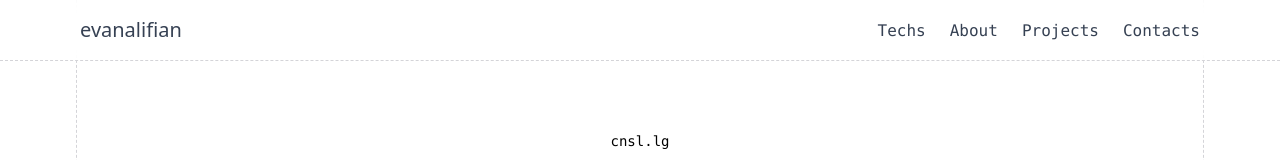
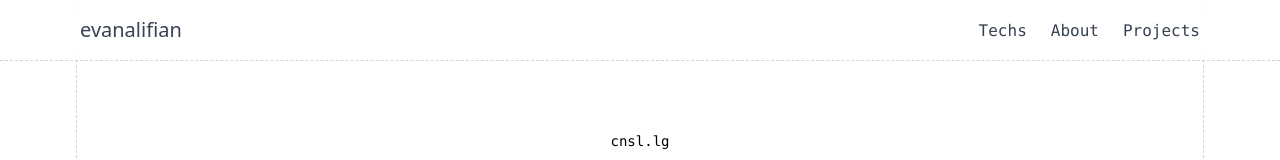
Before and after one commit to evanalifian/cnsl.lg-evanalifian, a React (Vite) app: page / in a window 1280 px wide. Shown: the top 160 px of the page. Built offline with nearby package versions, Linux system fonts and the light colour scheme.

Commit message:
fixing z-index

```diff
--- a/src/components/layout/HeaderNav.jsx
+++ b/src/components/layout/HeaderNav.jsx
@@ -14,15 +14,11 @@ const paths = [
     name: "Projects",
     path: "#projects",
   },
-  {
-    name: "Contacts",
-    path: "#contacts",
-  },
 ];
 
 export default function HeaderNav() {
   return (
-    <header className="fixed top-0 w-full border-b border-dashed border-zinc-300 bg-white/80 backdrop-blur-sm z-10">
+    <header className="fixed top-0 z-10 w-full border-b border-dashed border-zinc-300 bg-white/80 backdrop-blur-sm">
       <nav className="mx-auto flex w-full max-w-6xl items-center justify-between p-4">
         <a
           href="/"
```
